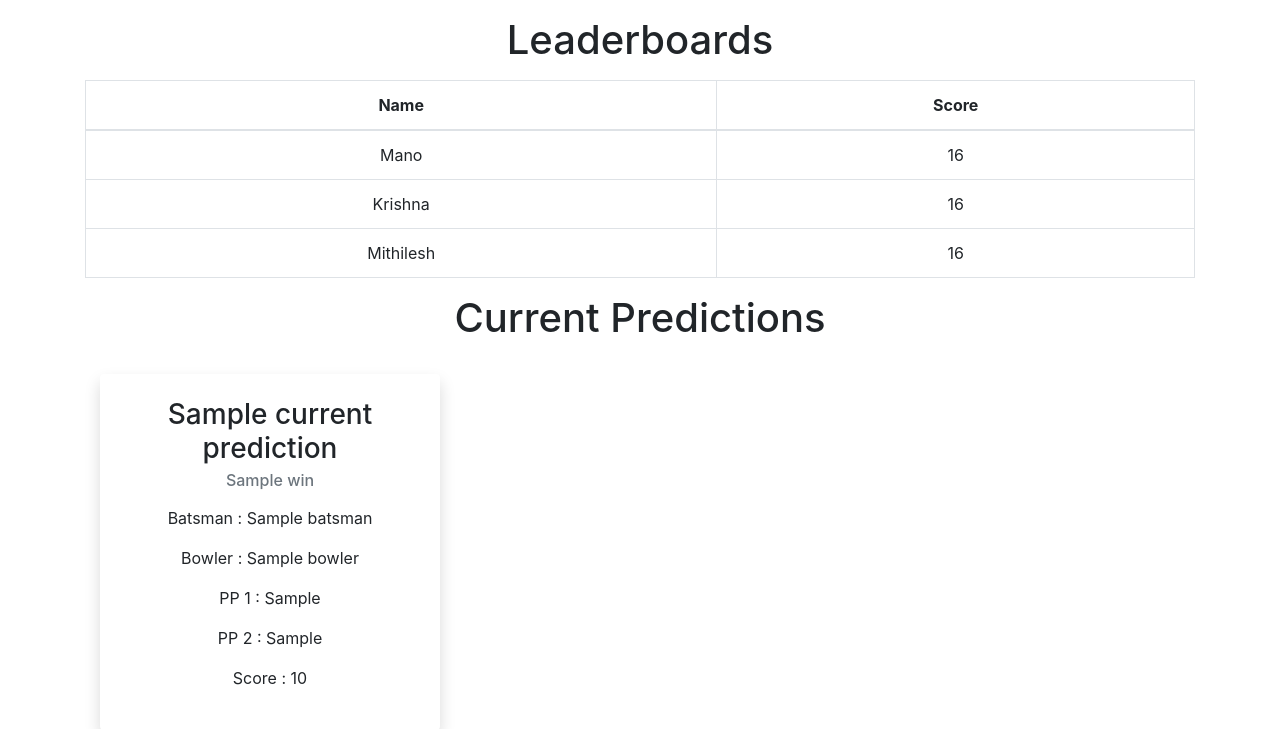
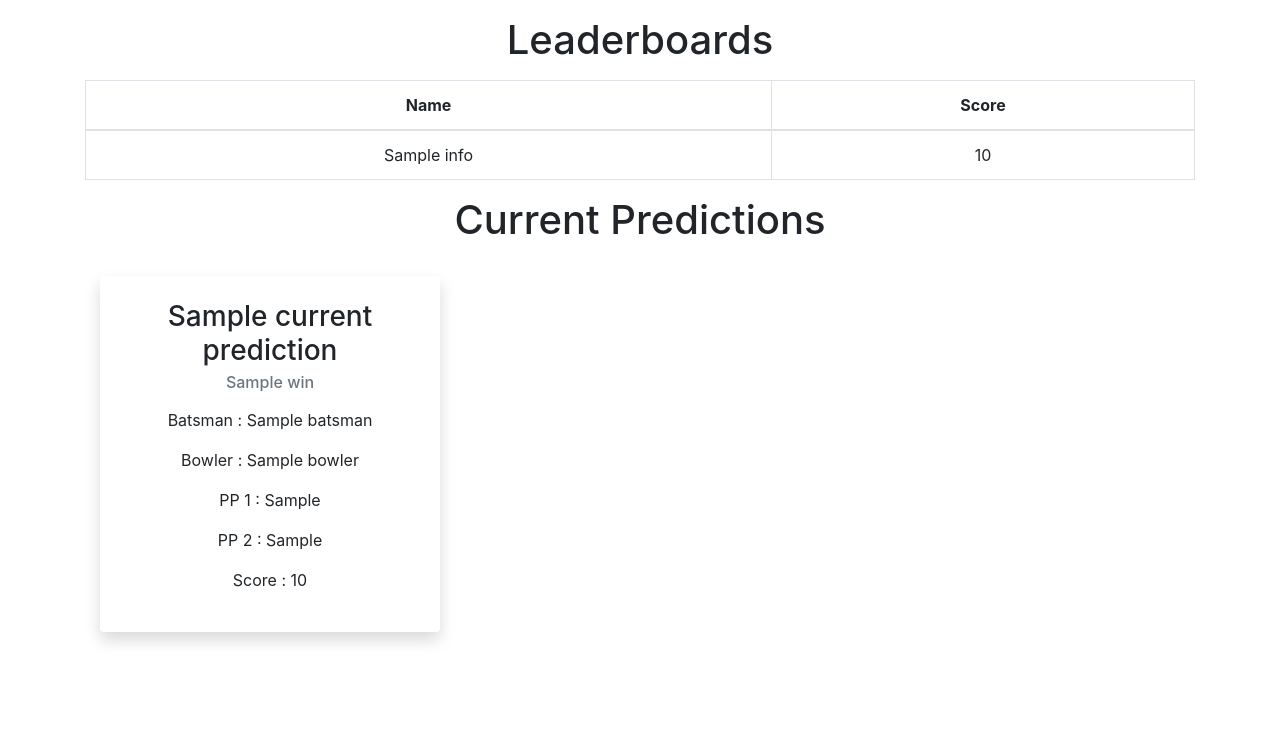
Before and after one commit to krishna1045/ggpl_django, a Django app: template templates/home/index.html in a window 1280 px wide. Shown: the part 56-785 px from the top of the page. After the commit the page ends 699 px from the top, so only its background shows below. Run offline with Django 3.2, Linux system fonts and the light colour scheme; the template is opened without the code that fills it: most values are stand-ins (such as "Sample title", 1, 10 or a date in 2020).

Commit message:
connect leaderboard info to html

```diff
--- a/templates/home/index.html
+++ b/templates/home/index.html
@@ -12,24 +12,15 @@
                 </tr>
             </thead>
             <tbody>
+                {% for info in leaderboards_info %}
+
                 <tr>
-                    <td>Mano</td>
+                    <td>{{info.name}}</td>
                     <td>
-                        16
+                        {{info.score}}
                     </td>
                 </tr>
-                <tr>
-                    <td>Krishna</td>
-                    <td>
-                        16
-                    </td>
-                </tr>
-                <tr>
-                    <td>Mithilesh</td>
-                    <td>
-                        16
-                    </td>
-                </tr>
+                {% endfor %}
             </tbody>
         </table>
     </div>
```
Also changed, not shown: home/views.py (+15 -1 lines).
